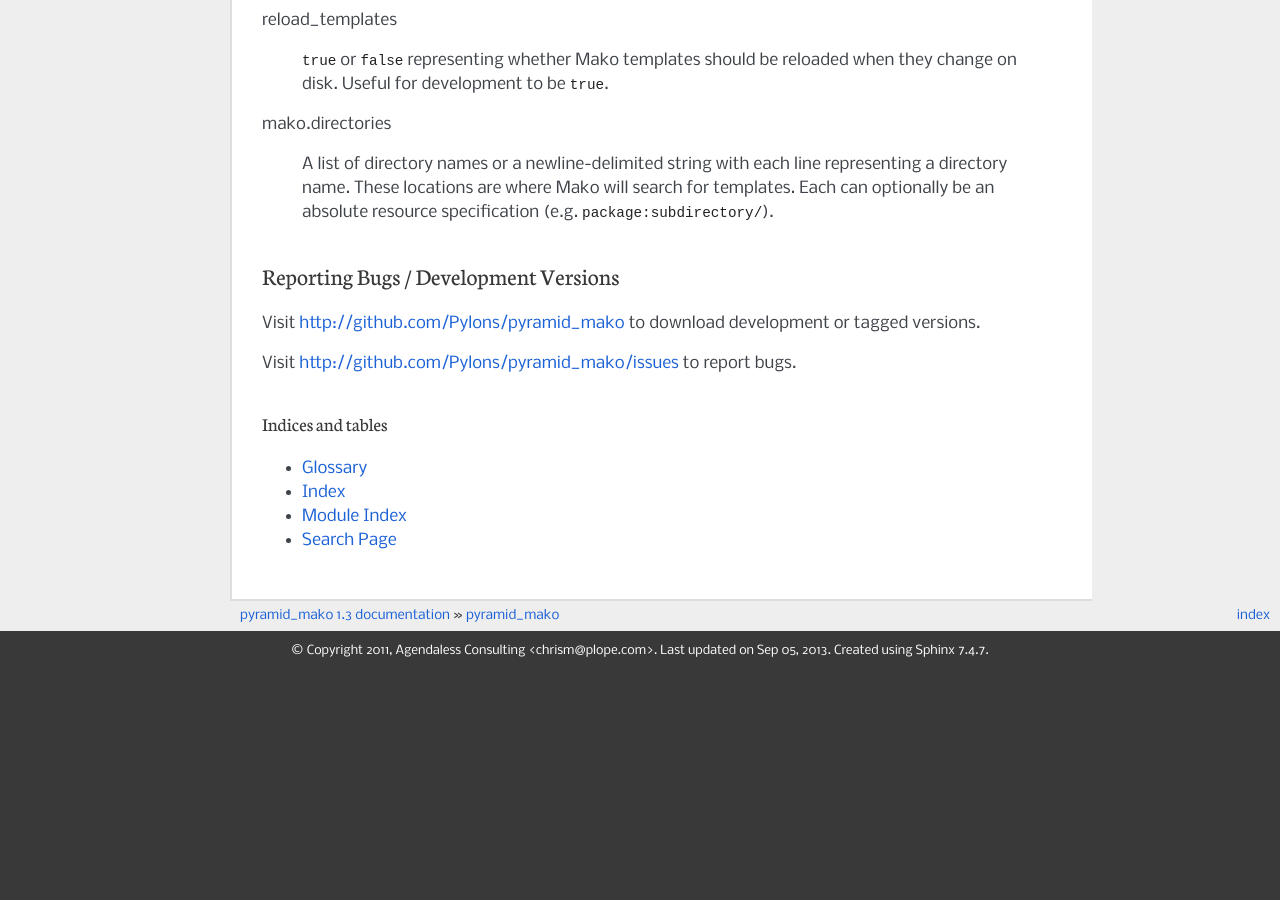
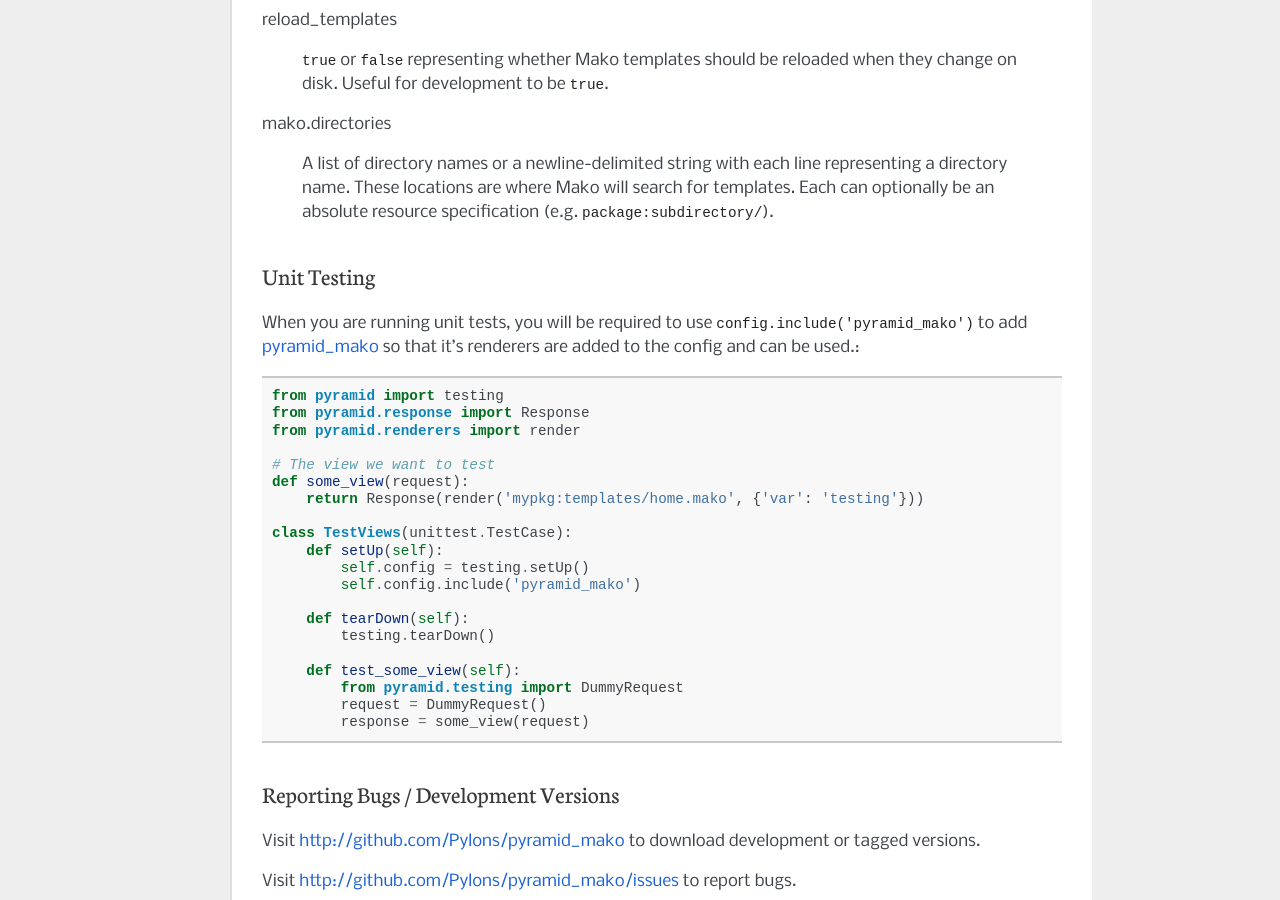
Before and after one commit to Pylons/pyramid_mako, a Sphinx documentation site: the page built from docs/index.rst, in a window 1280 px wide and 900 px high, scrolled down 2315 px. Built offline with Sphinx 7.4.7, drawn with Linux system fonts in a browser that asks for light colours; before the commit the page ends 2985 px from its top, so only the background shows below that.

Commit message:
Add an example of how to use unit testing for pyramid_mako
This adds a simple example that shows how to use config.include() in a
setUp() function for a test to set up the renderers so that they can be
used inside of views that are to be tested.

```diff
--- a/docs/index.rst
+++ b/docs/index.rst
@@ -140,6 +140,35 @@
   search for templates.  Each can optionally be an absolute resource
   specification (e.g. ``package:subdirectory/``).
 
+Unit Testing
+============
+
+When you are running unit tests, you will be required to use
+``config.include('pyramid_mako')`` to add :term:`pyramid_mako` so that it's
+renderers are added to the config and can be used.::
+
+    from pyramid import testing
+    from pyramid.response import Response
+    from pyramid.renderers import render
+
+    # The view we want to test
+    def some_view(request):
+        return Response(render('mypkg:templates/home.mako', {'var': 'testing'}))
+
+    class TestViews(unittest.TestCase):
+        def setUp(self):
+            self.config = testing.setUp()
+            self.config.include('pyramid_mako')
+
+        def tearDown(self):
+            testing.tearDown()
+
+        def test_some_view(self):
+            from pyramid.testing import DummyRequest
+            request = DummyRequest()
+            response = some_view(request)
+
+
 Reporting Bugs / Development Versions
 =====================================
 
```
